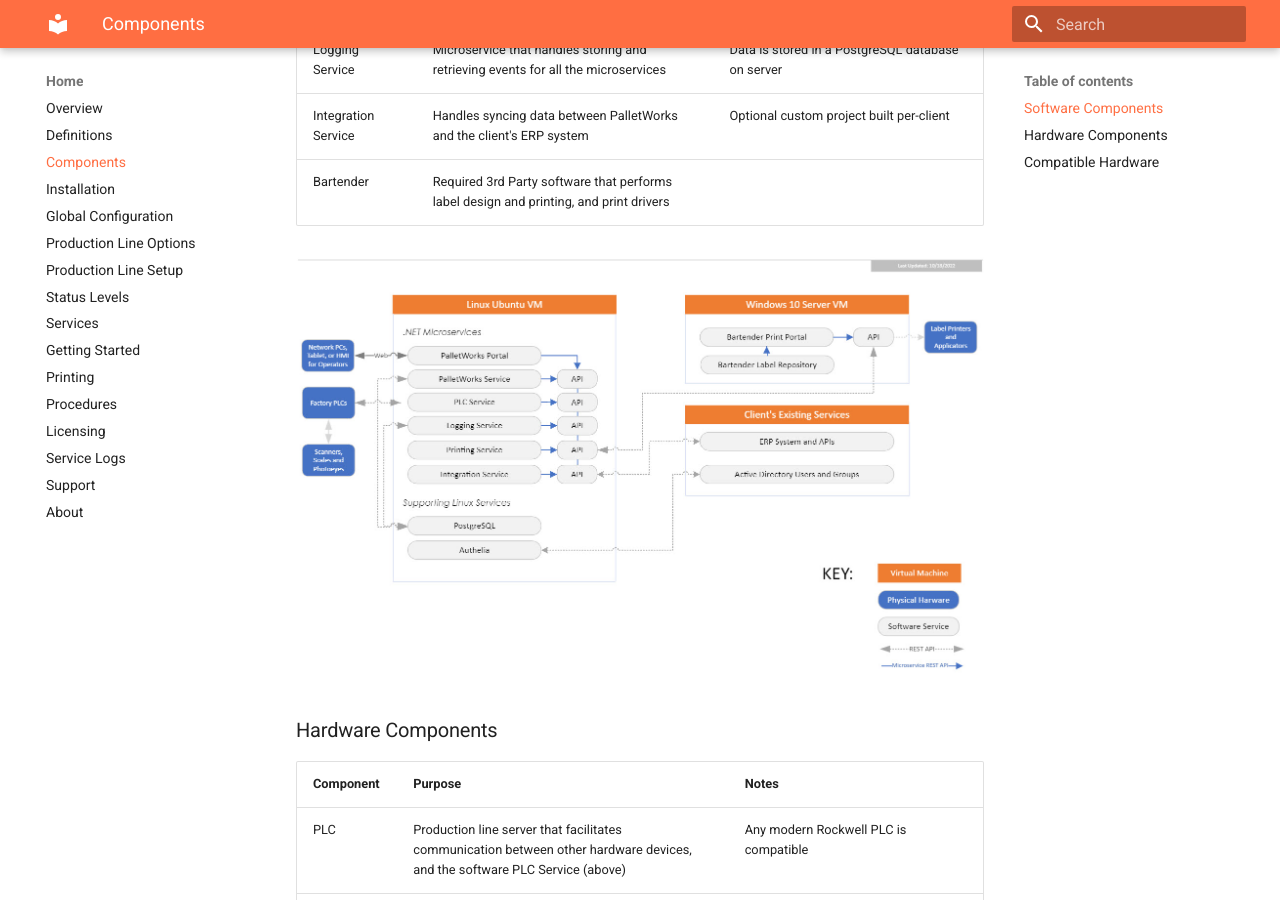
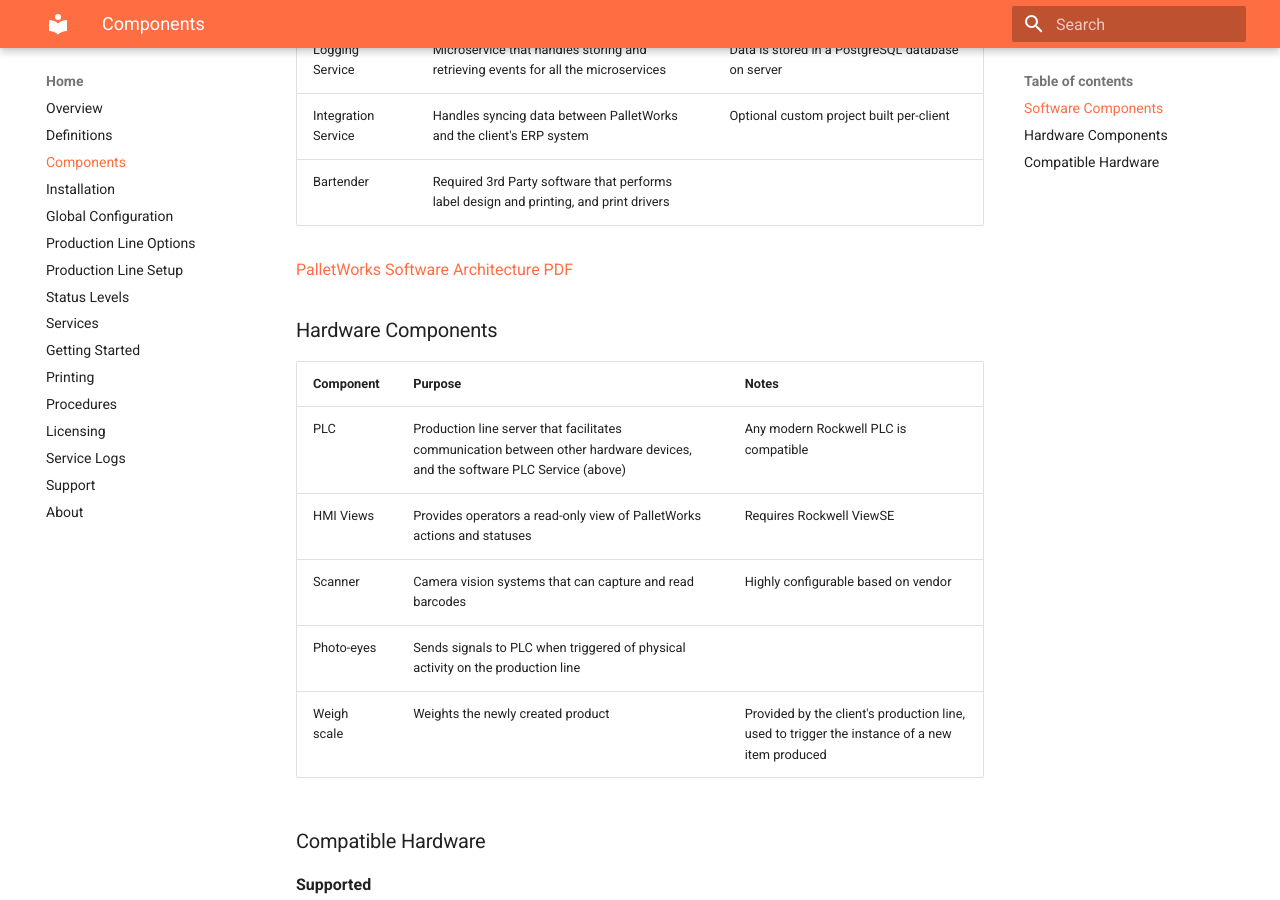
Before and after one commit to cybertrol-engineering/CE.PalletWorks.Documentation, an MkDocs documentation site: the page built from docs/components.md, in a window 1280 px wide and 900 px high, scrolled down 639 px. Built offline with MkDocs 1.6.1 and Material for MkDocs 9.7.7, drawn with Linux system fonts in a browser that asks for light colours.

Commit message:
Added link to document

```diff
--- a/docs/components.md
+++ b/docs/components.md
@@ -12,7 +12,7 @@
 | Integration Service | Handles syncing data between PalletWorks and the client's ERP system | Optional custom project built per-client |
 | Bartender | Required 3rd Party software that performs label design and printing, and print drivers | |
 
-![](images/softwaremap.jpg)
+[PalletWorks Software Architecture PDF](PalletWorks_Software_Architecture.pdf)
 
 ### Hardware Components
 
```
Also changed, not shown: 1 other file.
